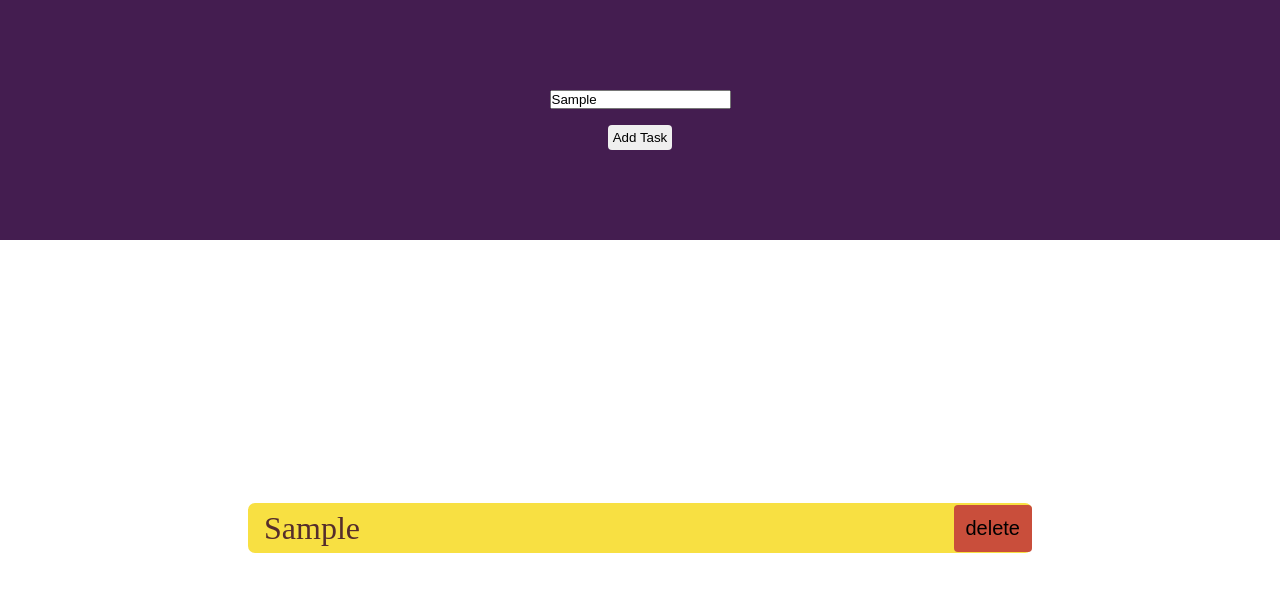
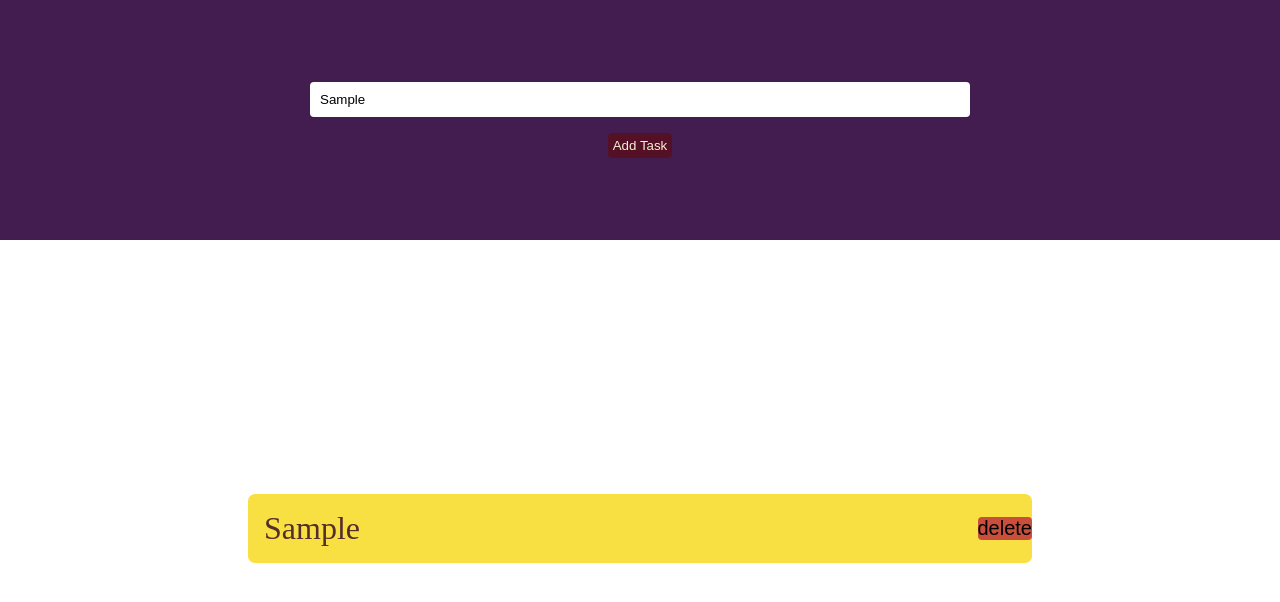
Before and after one commit to Atharvp01/Todo-List-App, a React (Vite) app: page / in a window 1280 px wide. Both pictures are taken after typing "Sample" into the empty fields and a click on the button "Add Task". Shown: the top 602 px of the page. Built offline with nearby package versions, Linux system fonts and the light colour scheme.

Commit message:
polished some features and more styling

```diff
--- a/src/Todo.jsx
+++ b/src/Todo.jsx
@@ -5,14 +5,18 @@ const Todo = () => {
   const [userInput, setUserInput] = useState("");
   const [todoList, setTodoList] = useState([]);
 
+  const handleOnChange = (event) => {
+    setUserInput(event.target.value);
+  };
+
   const addTask = () => {
     const newTodoList = [...todoList, userInput];
     setTodoList(newTodoList);
   };
 
-  const handleDeleteTask = () => {
+  const handleDeleteTask = (index) => {
     const newTodoList = [...todoList];
-    newTodoList.pop();
+    newTodoList.splice(index, 1);
     setTodoList(newTodoList);
   };
 
@@ -21,8 +25,8 @@ const Todo = () => {
       <InputField>
         <Input
           type="text"
-          onChange={(event) => setUserInput(event.target.value)}
-          placeholder="Add Task"
+          onChange={handleOnChange}
+          placeholder="Task Name"
           value={userInput}
         />
         <button
@@ -41,10 +45,13 @@ const Todo = () => {
       <TodoContainer>
         <TaskContainer>
           <ul>
-            {todoList.map((todo) => {
+            {todoList.map((todo, index) => {
               return (
-                <li>
-                  {todo} <button onClick={handleDeleteTask}>delete</button>
+                <li key={index}>
+                  {todo}
+                  <button onClick={() => handleDeleteTask(index)}>
+                    delete
+                  </button>
                 </li>
               );
             })}
@@ -63,6 +70,10 @@ const InputField = styled.div`
   flex-direction: column;
   align-items: center;
   justify-content: center;
+  button {
+    background-color: #541025;
+    color: antiquewhite;
+  }
 `;
 
 const TodoContainer = styled.div`
@@ -74,7 +85,12 @@ const TodoContainer = styled.div`
   height: 70vh;
 `;
 
-const Input = styled.input``;
+const Input = styled.input`
+  border: none;
+  padding: 10px;
+  width: 50vw;
+  border-radius: 4px;
+`;
 
 const TaskContainer = styled.div`
   ul {
@@ -92,16 +108,16 @@ const TaskContainer = styled.div`
       background-color: #f8e042;
       margin-top: 1rem;
       width: 60vw;
-      height: 50px;
+      height: auto;
       font-size: 2rem;
       border-radius: 7px;
+      padding: 1rem 0 1rem 1rem;
       button {
         border: none;
         font-size: 1.25rem;
         border-radius: 4px;
         cursor: pointer;
         background-color: #c94e3b;
-        padding: 12px;
       }
     }
   }
```
